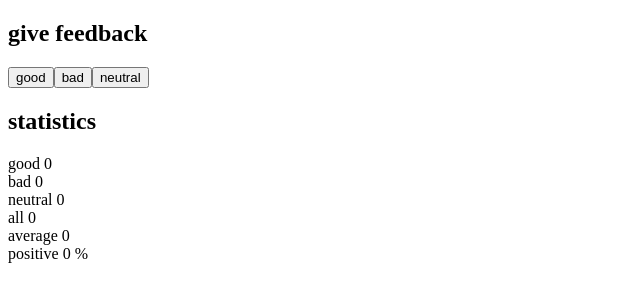
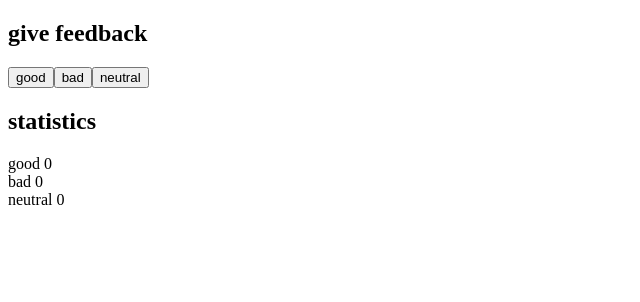
Before and after one commit to prajotsurey/fullStackOpen, a React (Create React App) app in the folder part1/unicafe/: page / in a window 1280 px wide. Shown: the top 302 px of the page, without its empty margins (0-640 px from the left). Built offline with nearby package versions, Linux system fonts and the light colour scheme.

Commit message:
Revert "unicafe step2"
This reverts commit ff6f9ae31b8ec1b3e0bb197e8653b25840bc9f08.

```diff
--- a/part1/unicafe/src/index.js
+++ b/part1/unicafe/src/index.js
@@ -9,68 +9,36 @@ const Button = (props) => {
   )
 }
 
-const Display = ({reviews}) => {
+const Display = (props) => {
   return(
   <div>
-    good {reviews.good}
-    <br />
-    bad {reviews.bad}
-    <br />
-    neutral {reviews.neutral}
+    good {props.good}
+    <br></br>
+    bad {props.bad}
+    <br></br>
+    neutral {props.neutral}
   </div>
-  )
-}
-
-const All = ({reviews}) => {
-  return(
-    <div>all {reviews.good + reviews.neutral + reviews.bad} </div>
-  )
-}
-const Average = ({reviews}) => {
-  const total = reviews.good + reviews.neutral + reviews.bad
-  const score = reviews.good - reviews.bad
-  let average = 0
-  if(total === 0){
-    average = 0
-  }
-  else{
-    average = score / total
-  }
-  return(
-    <div>average {average} </div>
-  )
-}
-const Percentage = ({reviews}) => {
-  const total = reviews.good + reviews.neutral + reviews.bad
-  let percentage = 0
-  if(total === 0){
-    percentage = 0
-  }
-  else{
-    percentage = (reviews.good *100)/ total
-  }
-  return(
-    <div>positive {percentage} % </div>
   )
 }
 
 const App = () => {
   // save clicks of each button to its own state
-  const [reviews, setReviews] = useState(
-    {good:0, neutral:0, bad:0}
-  )
-  console.log(reviews)
+  const [good, setGood] = useState(0)
+  const [neutral, setNeutral] = useState(0)
+  const [bad, setBad] = useState(0)
+
   const goodReview = () => {
-    setReviews({ ...reviews, good: reviews.good + 1})
+    setGood(good+1)
   }
 
   const badReview  = () => {
-    setReviews({ ...reviews, bad: reviews.bad + 1})
+    setBad(bad+1)
   }
 
   const neutralReview = () => {
-    setReviews({ ...reviews, neutral: reviews.neutral + 1})
+    setNeutral(neutral+1)
   }
+
   return (
     <div>
       <h2>
@@ -82,10 +50,7 @@ const App = () => {
         <Button handleClick={neutralReview} text='neutral'/>
       </div>
       <h2>statistics</h2>
-      <Display reviews={reviews}/>
-      <All reviews={reviews}/>
-      <Average reviews={reviews}/>
-      <Percentage reviews={reviews}/>
+      <Display good={good} bad={bad} neutral={neutral}/>
       </div>
   )
 }
```
Also changed, not shown: 1 other file (tests, documents, lock files or other folders).
